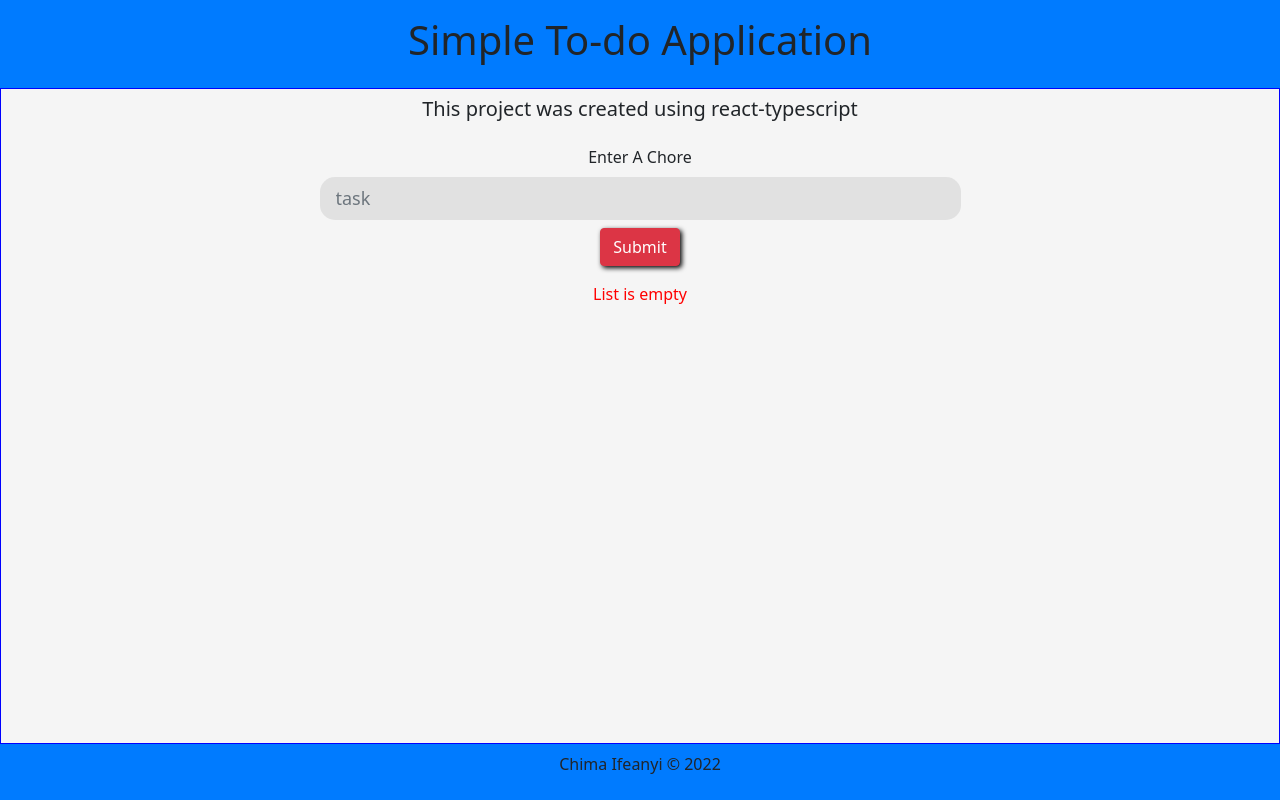
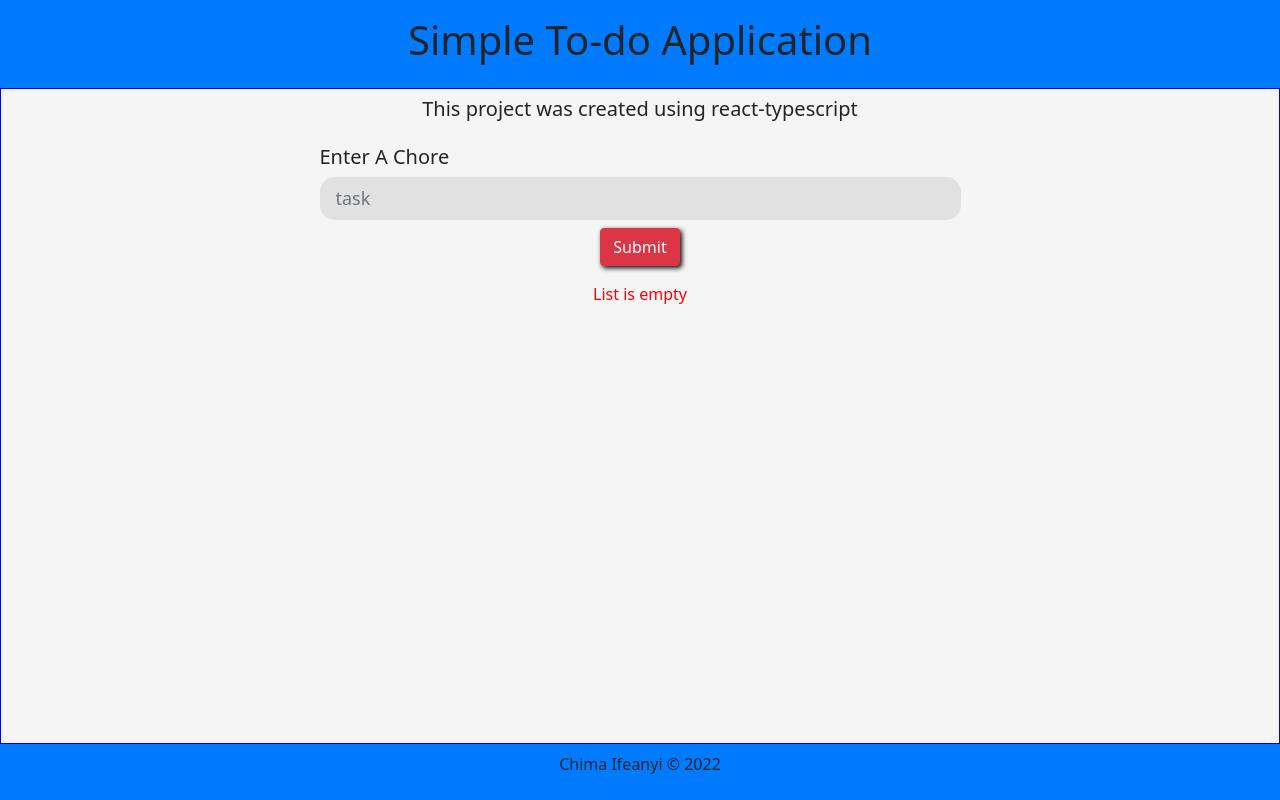
Before and after one commit to MasterIfeanyi/ifeanyi-typescript-todo, a React (Create React App) app: page / in a window 1280 px wide. Built offline with nearby package versions, Linux system fonts and the light colour scheme.

Commit message:
align-text left

```diff
--- a/src/components/TodoForm.tsx
+++ b/src/components/TodoForm.tsx
@@ -53,8 +53,8 @@ const TodoForm: React.FC<TodoFormProps> = ({items, setItems}) => {
     <div className="row d-flex justify-content-center align-items-center">
         <div className="col-md-7 my-2">
             <form action="" className="row" onSubmit={onSubmit}>
-                <div className="form-group col-12">
-                    <label htmlFor="task" className="form-label">Enter A Chore</label>
+                <div className="form-group col-12 set-text">
+                    <label htmlFor="task" className="form-label h5">Enter A Chore</label>
                     <input
                         type="text"
                         id="task"
--- a/src/index.css
+++ b/src/index.css
@@ -114,10 +114,14 @@ input.search-bar:focus{
   box-shadow: none;
 }
 
-.form-button{
+.form-button {
   color: black;
   cursor: pointer;
   border-radius: 0.25rem;
   box-shadow: 2px 2px 5px #000;
   padding: 0.25rem;
 }
+
+.set-text {
+  text-align: left;
+}
```
